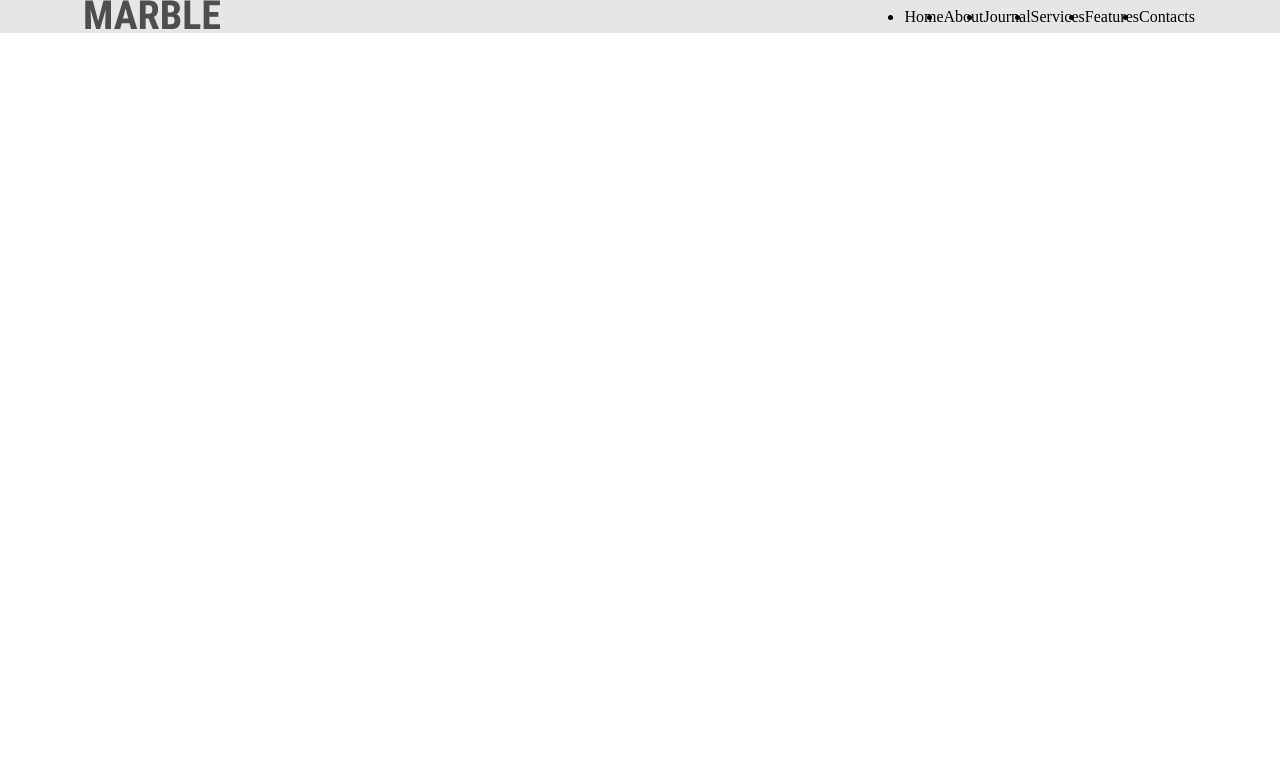
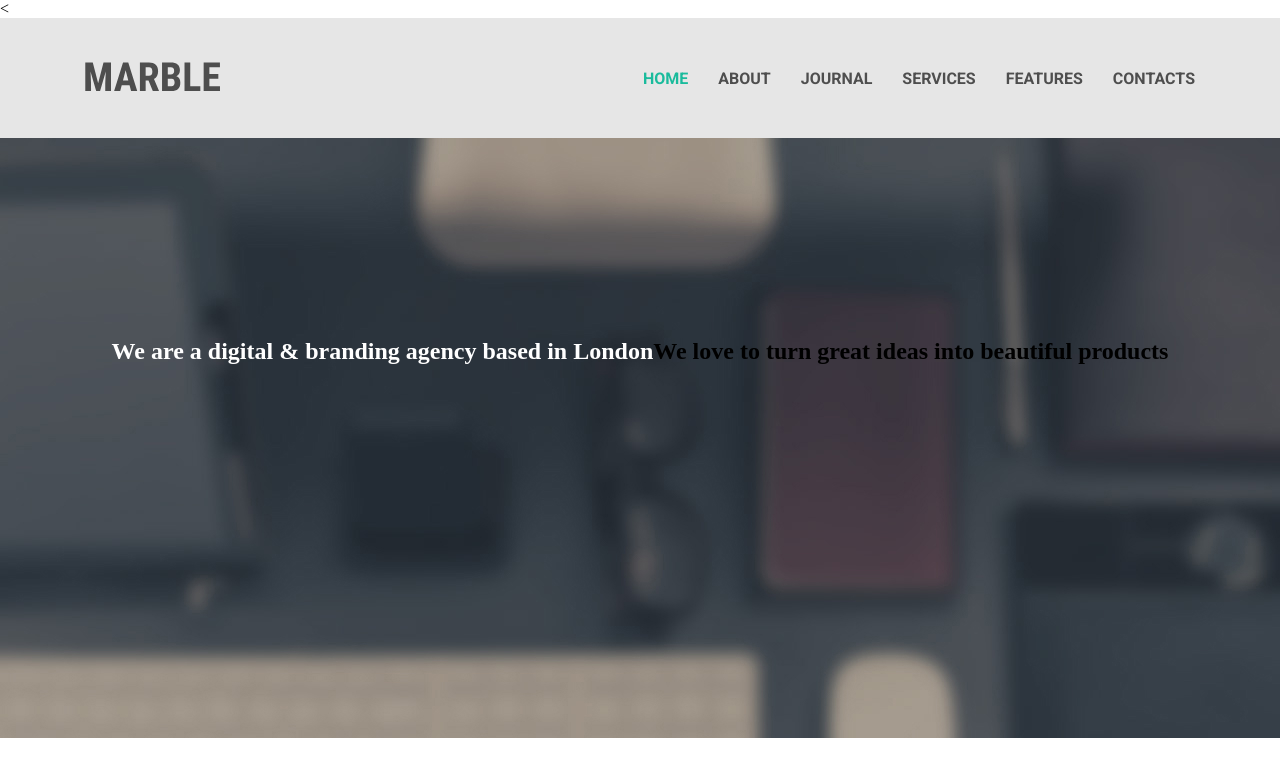
Before and after one commit to Aitolkun-tech/marble, a plain HTML site: page index.html in a window 1280 px wide. Drawn offline with Linux system fonts and the light colour scheme.

Commit message:
add styles to bannner

```diff
--- a/css/styles.css
+++ b/css/styles.css
@@ -19,6 +19,7 @@ body {
     background: #E6E6E6;
 }
 .header__inner {
+    height: 120px;
     display: flex;
     align-items: center;
     justify-content: space-between;
@@ -33,5 +34,38 @@ body {
     margin: 0;
     padding: 0;
     display: flex;
-
+    list-style: none;
 }
+.menu__item {
+    margin-left: 30px;
+    color:#4E4E4E;
+    text-transform: uppercase;
+    font-family: Roboto;
+    font-stretch: condensed;
+    font-size: 16px;
+}
+.menu__link--active {
+    color: #1ABB9C;
+    ;
+}
+.banner {
+    background-image: url(/img/bg.jpg);
+    background-repeat: no-repeat;
+    background-position: center;
+    background-size: cover;
+    min-height: 600px;
+    padding-top: 180px;
+}
+.banner__title {
+    color: #FFFFFF;
+    margin: 0;
+}
+.index__banner{
+    margin-bottom: 72px;
+    display: flex;
+    justify-content: center;
+    align-items: center;
+}
+.banner__subtitle {
+    margin: 0;
+}
--- a/index.html
+++ b/index.html
@@ -6,6 +6,9 @@
     <meta name="viewport" content="width=device-width, initial-scale=1.0">
     <title>Document</title>
     <link rel="stylesheet" href="css/styles.css">
+    <<link rel="preconnect" href="https://fonts.googleapis.com">
+    <link rel="preconnect" href="https://fonts.gstatic.com" crossorigin>
+    <link href="https://fonts.googleapis.com/css2?family=Roboto:wght@700&display=swap" rel="stylesheet">
 </head>
 <body>
     <header class="header">
@@ -41,6 +44,12 @@
             </div>
         </div>
     </header>
+    <section class="banner">
+        <div class="container index__banner">
+            <div class="banner__title"><h1>We are a digital & branding agency based in London</h1></div>
+            <div class="banner__subtitle"><h2>We love to turn great ideas into beautiful products</h2></div>
+        </div>
+    </section>
 
 </body>
 </html>
```
Also changed, not shown: img/bg.jpg (renamed from img/Mask Group.jpg).
